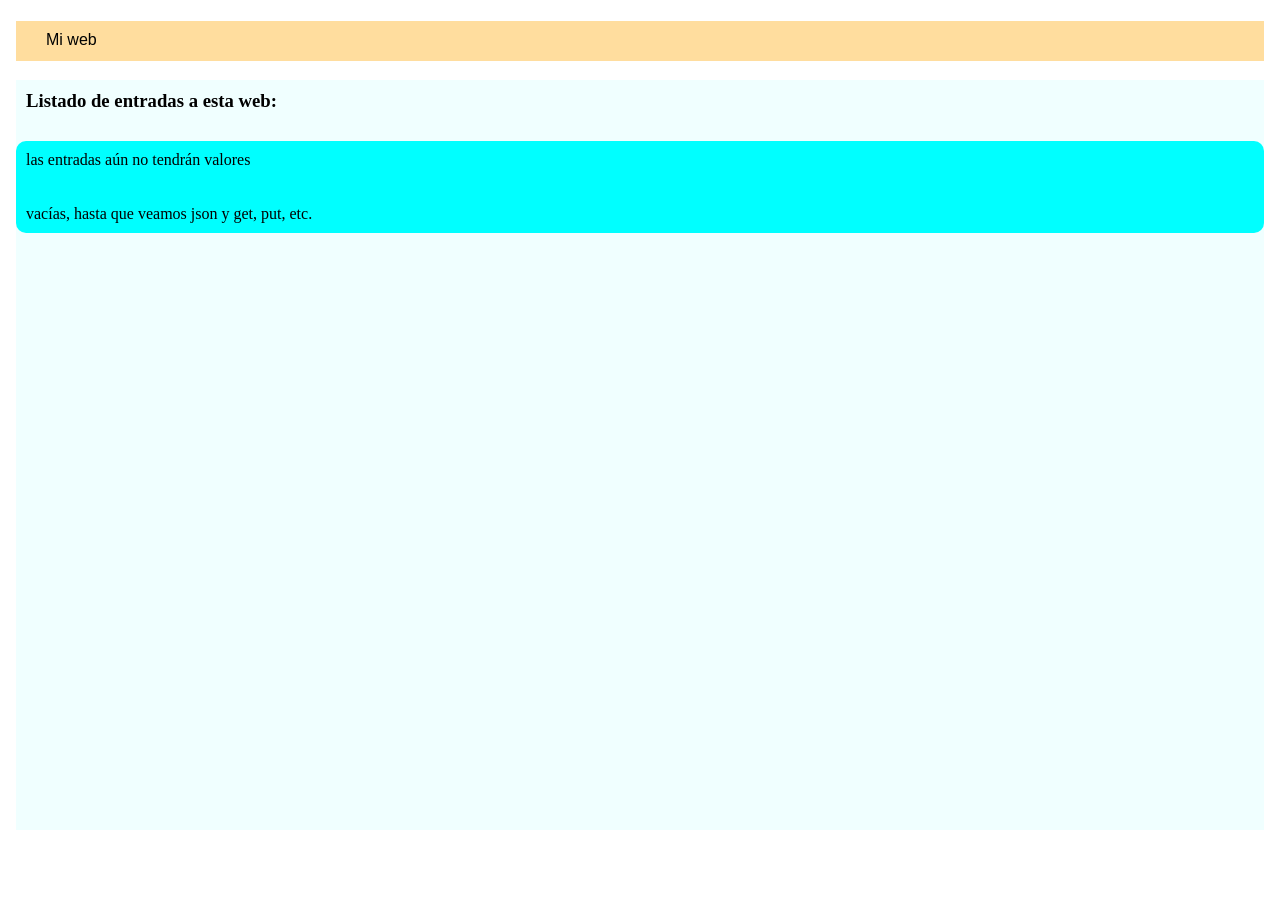
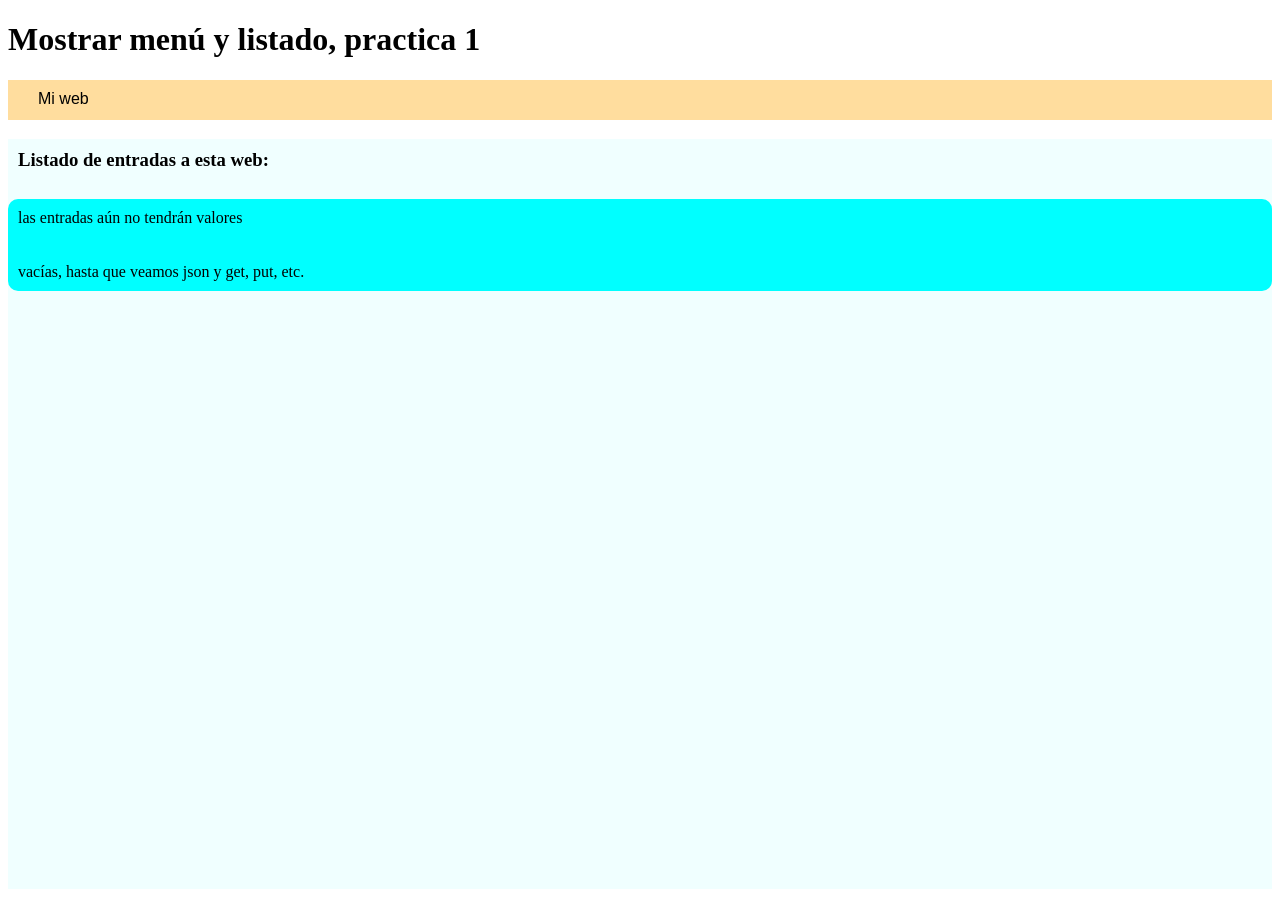
Before and after one commit to jooseacostaa/firstAngularProjectTest, an Angular app: page / in a window 1280 px wide. Before the commit the page ends 838 px from the top, so only its background shows below. Built offline with nearby package versions, Linux system fonts and the light colour scheme.

Commit message:
Día 1 terminado, 05/10

```diff
--- a/src/app/app.html
+++ b/src/app/app.html
@@ -1,20 +1,5 @@
-<!DOCTYPE html>
-<html lang="en">
+<h1>Mostrar menú y listado, practica 1</h1>
 
-<head>
-    <meta charset="UTF-8">
-    <meta name="viewport" content="width=device-width, initial-scale=1.0">
-    <title>Document</title>
-</head>
+<app-menu></app-menu>
 
-<body>
-
-    <h1></h1>
-
-    <app-menu></app-menu>
-
-    <app-list></app-list>
-
-</body>
-
-</html>
+<app-list></app-list>
--- a/src/app/views/list/list.ts
+++ b/src/app/views/list/list.ts
@@ -1,6 +1,6 @@
 import { Component } from '@angular/core';
+
 import { Entree } from './entree/entree';
-
 
 @Component({
   imports: [Entree],
```
